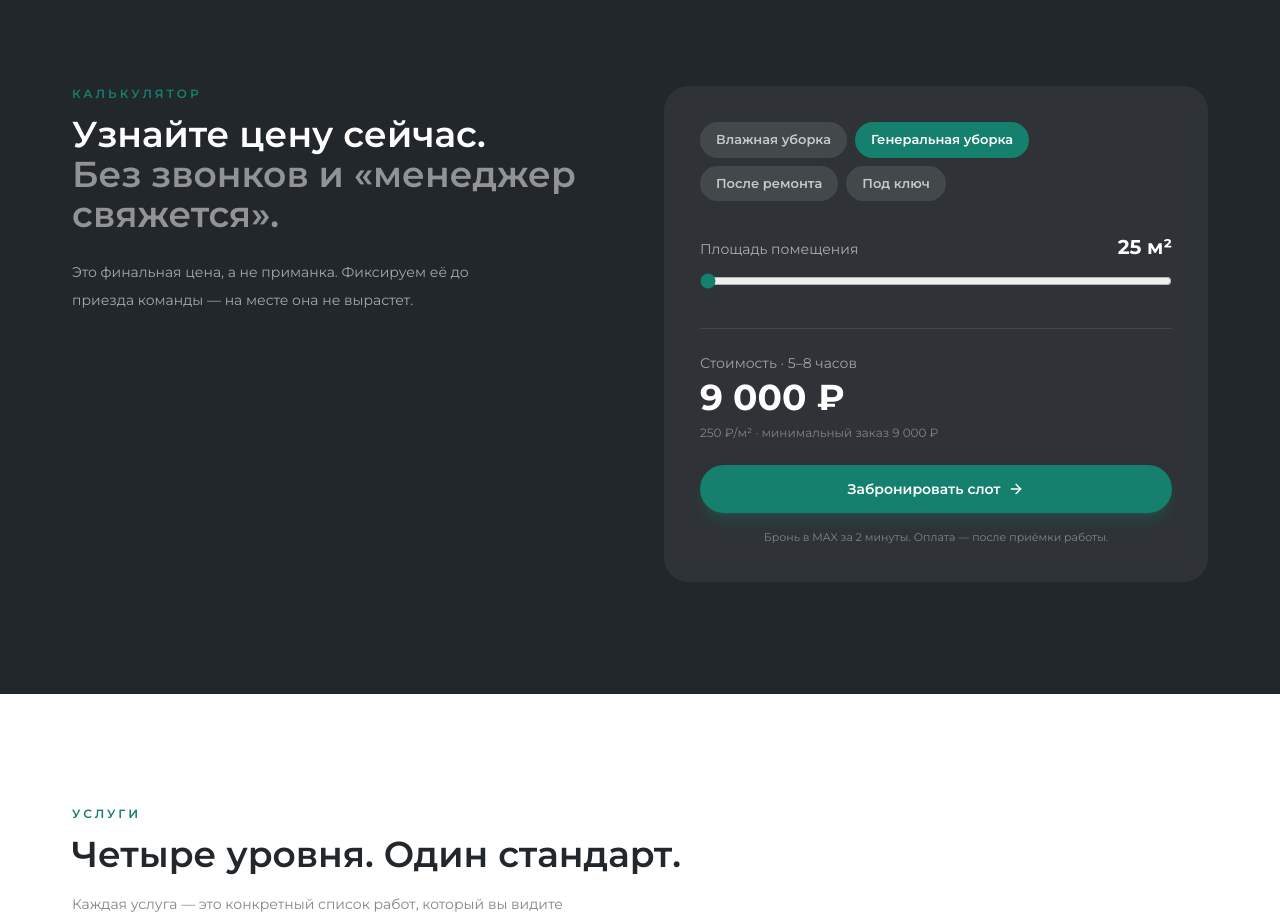
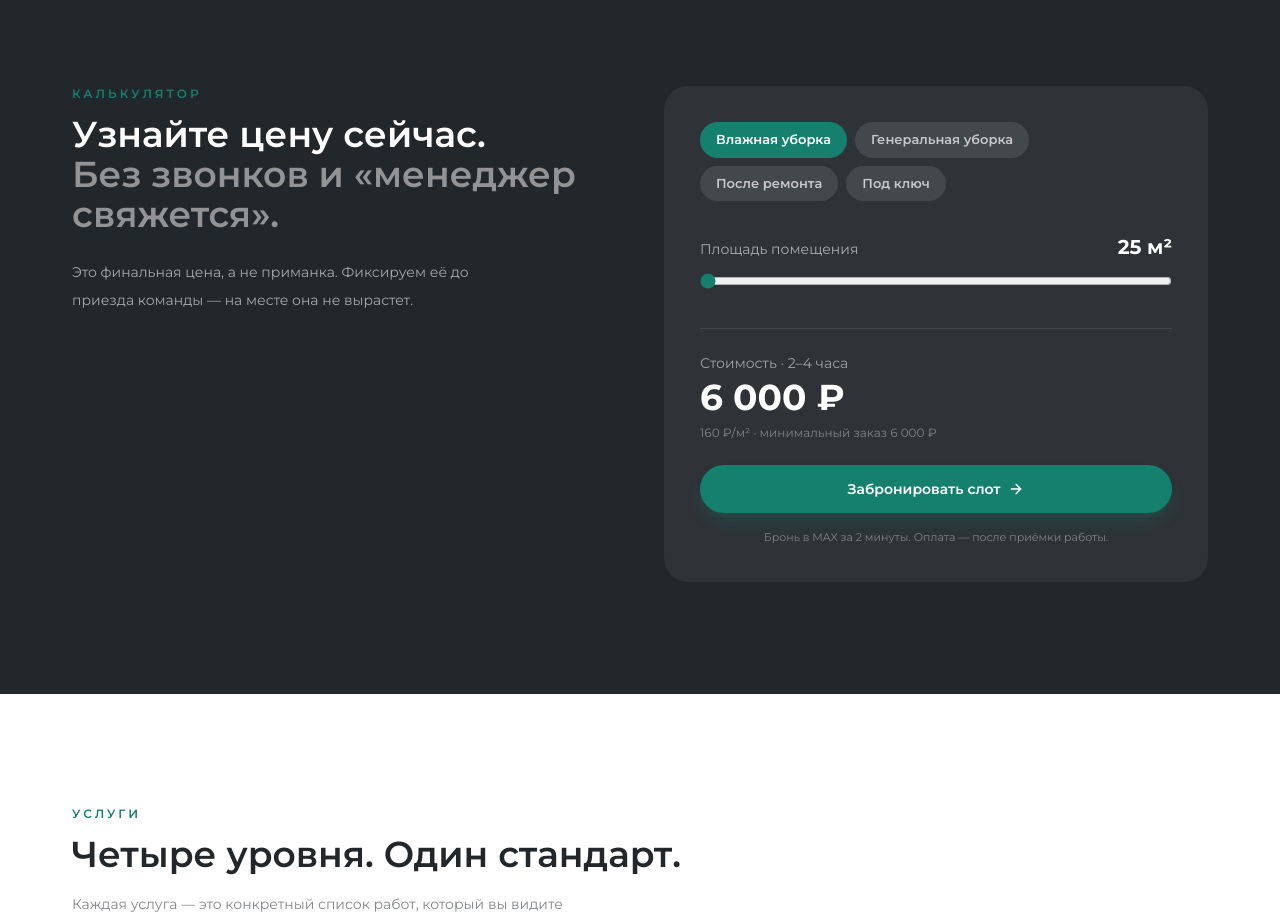
Before and after one commit to radzun9080002222-ship-it/vershina016-online, a React (Vite) app: page / in a window 1280 px wide. Shown: the part 1480-2399 px from the top of the page. Built offline with nearby package versions, Linux system fonts and the light colour scheme.

Commit message:
Default calculator to wet cleaning at 25 square meters

```diff
--- a/scripts/check-release.mjs
+++ b/scripts/check-release.mjs
@@ -18,6 +18,7 @@ assert.deepEqual(turnkey.rateOptions.map(t => t.rate), [450, 550]);
 const calc = readFileSync('src/components/Calculator.tsx', 'utf8');
 assert.ok(calc.includes('min={25}'));
 assert.ok(calc.includes('const [area, setArea] = useState(25)'), 'Calculator must start at minimum 25 m²');
+assert.ok(calc.includes('const [tariffId, setTariffId] = useState("regular")'), 'Calculator must start with wet cleaning');
 assert.ok(calc.includes('Math.max(rate * area, tariff.minPrice)'));
 const html = readFileSync('dist/index.html', 'utf8');
 const metrika = readFileSync('dist/metrika.js', 'utf8');
--- a/src/components/Calculator.tsx
+++ b/src/components/Calculator.tsx
@@ -6,7 +6,7 @@ const fmt = (n: number) => n.toLocaleString("ru-RU");
 
 export default function Calculator() {
   const [area, setArea] = useState(25);
-  const [tariffId, setTariffId] = useState("general");
+  const [tariffId, setTariffId] = useState("regular");
   const [rateOptionId, setRateOptionId] = useState("standard");
   const tariff = TARIFFS.find((t) => t.id === tariffId)!;
   const rateOption = tariff.rateOptions?.find((option) => option.id === rateOptionId);
```
